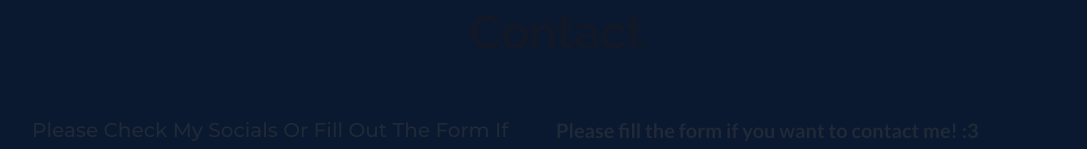
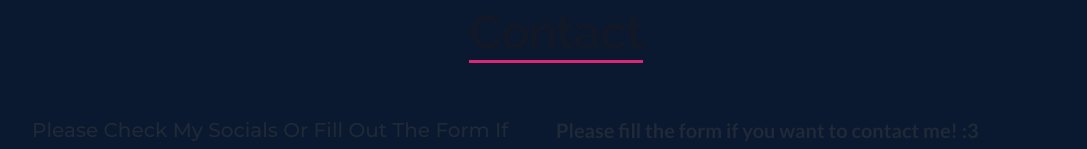
Before and after one commit to Kev-Villegas/personal-portfolio, a React (Vite) app: page / in a window 1280 px wide. Shown: the part 4048-4197 px from the top of the page, without its empty margins (84-1171 px from the left). Built offline with nearby package versions, Linux system fonts and the light colour scheme.

Commit message:
Fixing more issues

```diff
--- a/src/components/Contact.jsx
+++ b/src/components/Contact.jsx
@@ -1,17 +1,15 @@
+import { zodResolver } from '@hookform/resolvers/zod';
+import { FaBehanceSquare } from 'react-icons/fa';
+import { IoLocation } from 'react-icons/io5';
+import { FaLinkedin } from 'react-icons/fa';
+import { FaGithub } from 'react-icons/fa';
+import { useForm } from 'react-hook-form';
+import { SiGmail } from 'react-icons/si';
+import { motion } from 'framer-motion';
+import { fadeIn } from '../variants';
+import Swal from 'sweetalert2';
 import React from 'react';
 import { z } from 'zod';
-import { useForm } from 'react-hook-form';
-import { zodResolver } from '@hookform/resolvers/zod';
-import Swal from 'sweetalert2';
-import { motion } from 'framer-motion';
-import { fadeIn } from '../variants';
-import { RiWhatsappFill } from 'react-icons/ri';
-import { FaLinkedin } from 'react-icons/fa';
-import { IoLocation } from 'react-icons/io5';
-import { FaPhoneAlt } from 'react-icons/fa';
-import { FaBehanceSquare } from 'react-icons/fa';
-import { SiGmail } from 'react-icons/si';
-import { FaGithub } from 'react-icons/fa';
 
 const Contact = () => {
   const schema = z.object({
@@ -22,7 +20,7 @@ const Contact = () => {
     email: z.string().email().min(6).max(60),
     message: z
       .string()
-      .min(15, { message: 'Message needs a minimum of 15 characters!' })
+      .min(10, { message: 'Message needs a minimum of 10 characters!' })
       .max(500),
   });
 
@@ -58,7 +56,7 @@ const Contact = () => {
       <div className='mx-auto max-w-7xl px-4 py-16 sm:px-6 lg:px-8 lg:py-20'>
         <div className='mb-4'>
           <div className='mb-6 max-w-3xl text-center sm:text-center md:mx-auto md:mb-12'>
-            <h2 className='font-heading mb-4 font-bold tracking-tight text-gray-900 dark:text-white text-3xl sm:text-5xl'>
+            <h2 className='font-heading mb-4 font-bold border-b-[3px] border-pink-600 inline tracking-tight text-gray-900 dark:text-white text-3xl sm:text-5xl'>
               Contact
             </h2>
           </div>
@@ -121,7 +119,7 @@ const Contact = () => {
                   target='_blank'
                 >
                   <SiGmail size={25} />
-                  <span className='font-medium font-montserrat text-lg px-3 py-1 text-gray-300'>
+                  <span className='font-medium border-b border-white/20 font-montserrat text-lg px-3 py-1 text-gray-300'>
                     kevin.villegas1973@gmail.com
                   </span>
                 </a>
@@ -133,8 +131,8 @@ const Contact = () => {
               </h2>
               <form
                 id='contactForm'
+                className='h-full pr-6 font-secondary'
                 onSubmit={handleSubmit(submitData)}
-                className='h-full pr-6 font-secondary'
               >
                 <div className='mb-6'>
                   <div className='mx-0 mb-1 sm:mb-4'>
@@ -186,6 +184,7 @@ const Contact = () => {
                     ></label>
                     <textarea
                       {...register('message')}
+                      typeof='text'
                       id='textarea'
                       name='textarea'
                       cols='30'
```
